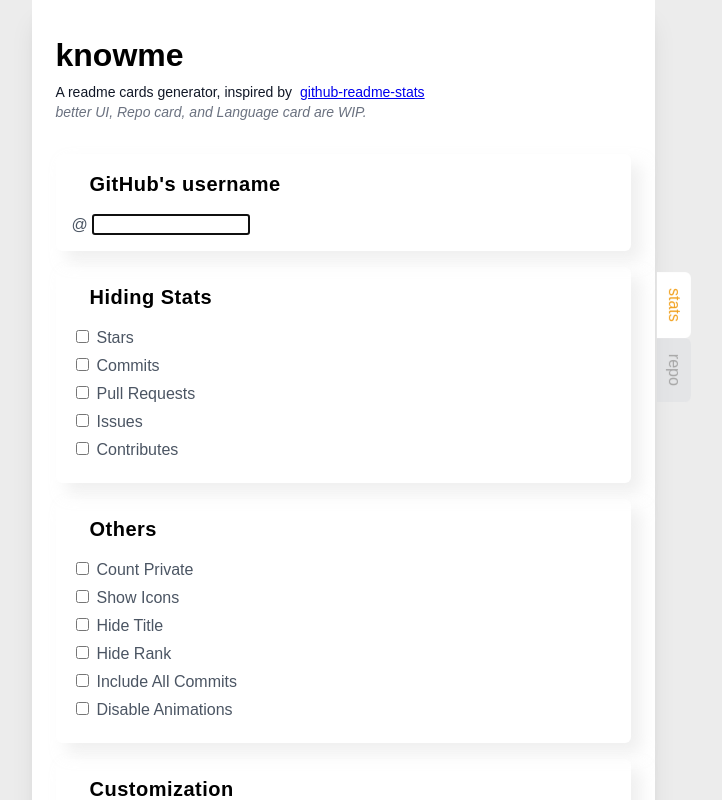
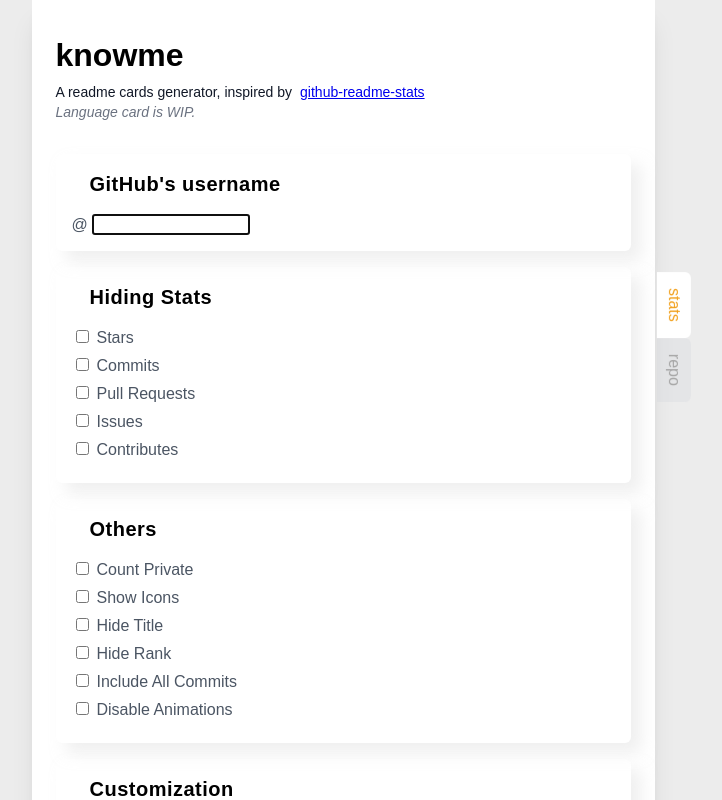
Before and after one commit to unickhow/knowme, a Vue app: page / in a window 1280 px wide. Shown: the top 800 px of the page, without its empty margins (297-1019 px from the left). Built offline with nearby package versions, Linux system fonts and the light colour scheme; some icons are missing.

Commit message:
🧹 chore: update words

```diff
--- a/index.html
+++ b/index.html
@@ -4,7 +4,7 @@
     <meta charset="UTF-8" />
     <link rel="icon" href="/favicon.svg" />
     <meta name="viewport" content="width=device-width, initial-scale=1.0" />
-    <title>Know me</title>
+    <title>Know me | Github Readme Card Generator</title>
     <meta name="description" content="A readme cards UI generator, inspired by github-readme-stats.">
   </head>
   <body>
--- a/src/App.vue
+++ b/src/App.vue
@@ -6,7 +6,7 @@
         <p class="m-0 text-gray-900 text-sm flex flex-wrap items-center">A readme cards generator, inspired by
           <a class="inline-flex items-center px-2 visited:text-current" href="https://github.com/anuraghazra/github-readme-stats" target="_blank">github-readme-stats</a>
         </p>
-        <i class="text-sm text-gray-500">better UI, Repo card, and Language card are WIP.</i>
+        <i class="text-sm text-gray-500">Language card is WIP.</i>
       </div>
 
       <CardBlock title="GitHub's username" class="field--username">
```
